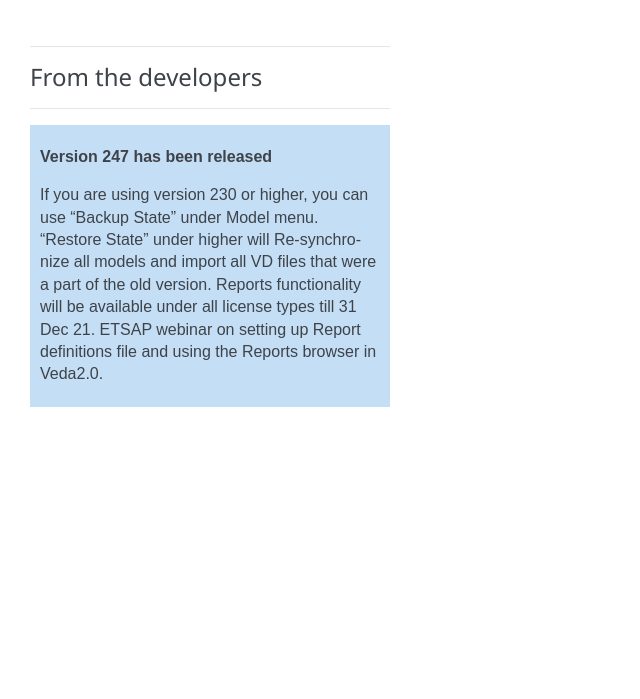
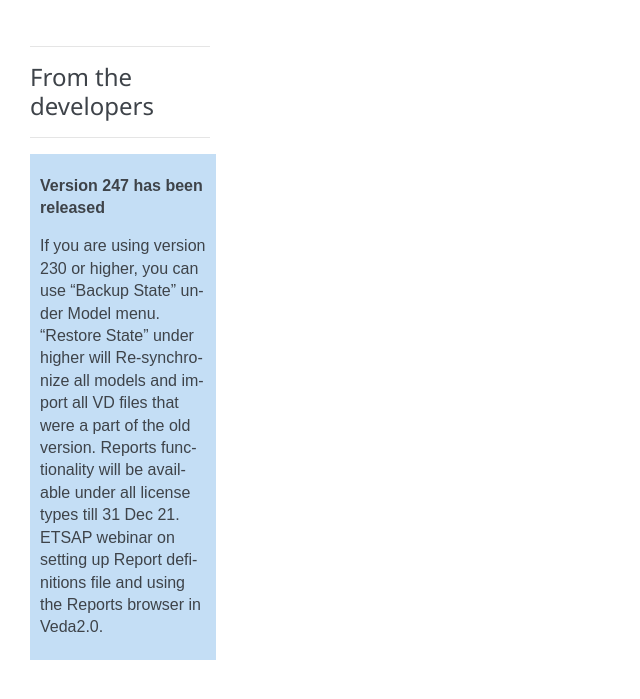
Before and after one commit to kanors-emr/VedaOnline-Pages, a Sphinx documentation site: the page built from source/news.rst, in a window 1280 px wide. Shown: the top 699 px of the page, without its empty margins (0-640 px from the left). Built offline with Sphinx 7.4.7, drawn with Linux system fonts in a browser that asks for light colours.

Commit message:
pages updated

```diff
--- a/source/_static/css/custom.css
+++ b/source/_static/css/custom.css
@@ -31,4 +31,9 @@
 #developer-content {
     background-color: #c4def5;
     padding: 5px 10px;
+    width: 46%;
 }
+
+#horizontal-header{
+    width: 50%;
+}
--- a/source/news.rst
+++ b/source/news.rst
@@ -1,6 +1,8 @@
 .. raw:: html
 
-   <hr/><h4>From the developers</h4><hr/>
+    <div id="horizontal-header">
+    <hr/><h4>From the developers</h4><hr/>
+    </div>
 
    <div id="developer-content">
     <p><strong>Version 247 has been released</strong></p>
```
